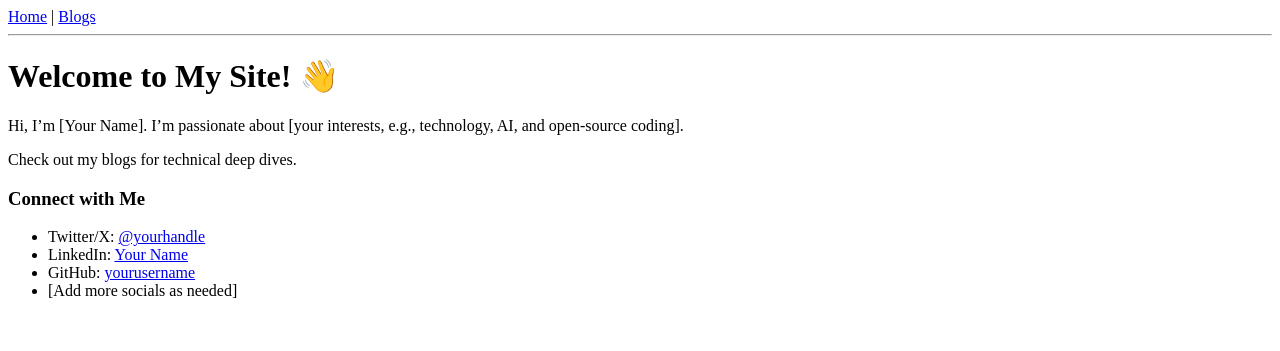
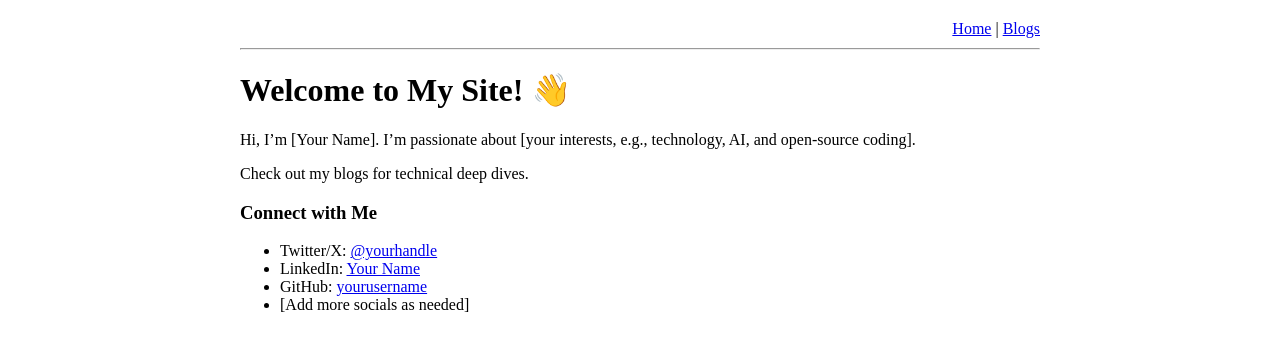
Before and after one commit to joiakim/joiakim.github.io, a Jekyll site: the page built from index.md, in a window 1280 px wide. Shown: the top 351 px of the page. Built offline with Jekyll 4.4.1, drawn with Linux system fonts in a browser that asks for light colours.

Commit message:
Update default.html

```diff
--- a/_layouts/default.html
+++ b/_layouts/default.html
@@ -4,6 +4,21 @@
   <title>{{ page.title }} - {{ site.title }}</title>
   <!-- MathJax CDN for rendering LaTeX math -->
   <script src="https://cdn.mathjax.org/mathjax/latest/MathJax.js?config=TeX-AMS_HTML"></script>
+  <style>
+    body {
+      max-width: 800px;  /* Limits width for readability */
+      margin: 0 auto;    /* Centers the entire body content */
+      padding: 20px;     /* Adds some space */
+      text-align: left;  /* Default text left, but we can override */
+    }
+    nav {
+      text-align: right;  /* Shifts nav tabs to the right */
+      margin-bottom: 10px;
+    }
+    .center-content {
+      text-align: center;  /* For centering specific sections like welcome */
+    }
+  </style>
 </head>
 <body>
   <!-- Navigation Menu -->
```
